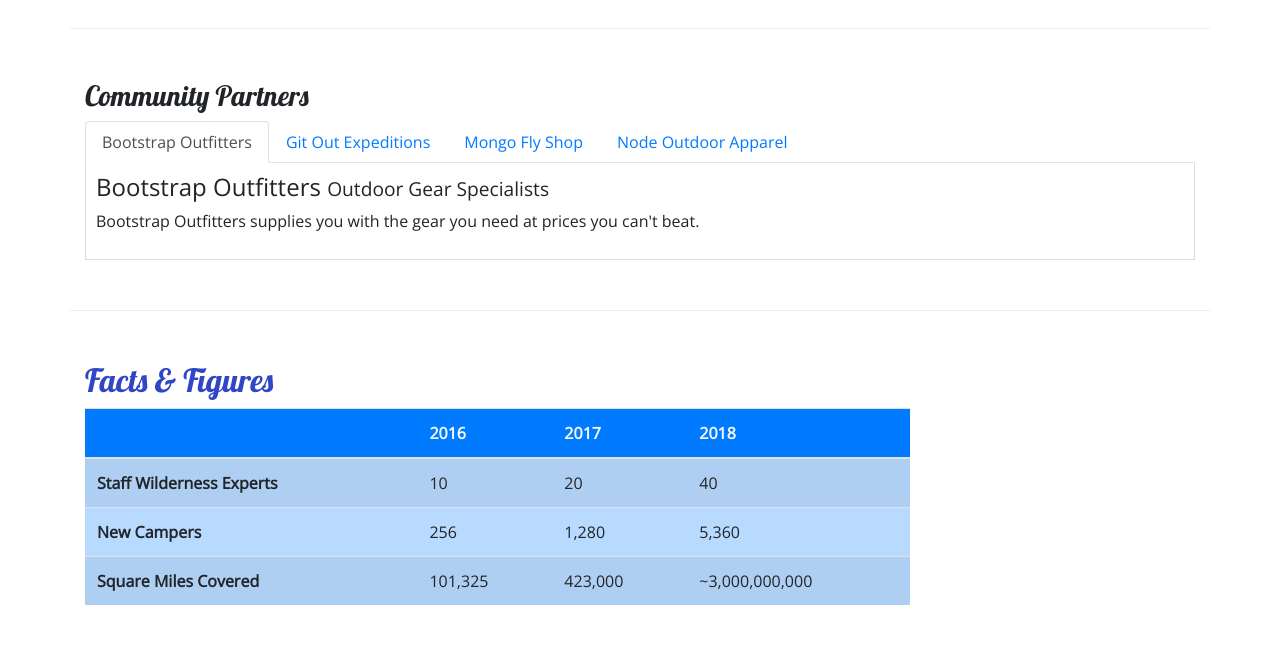
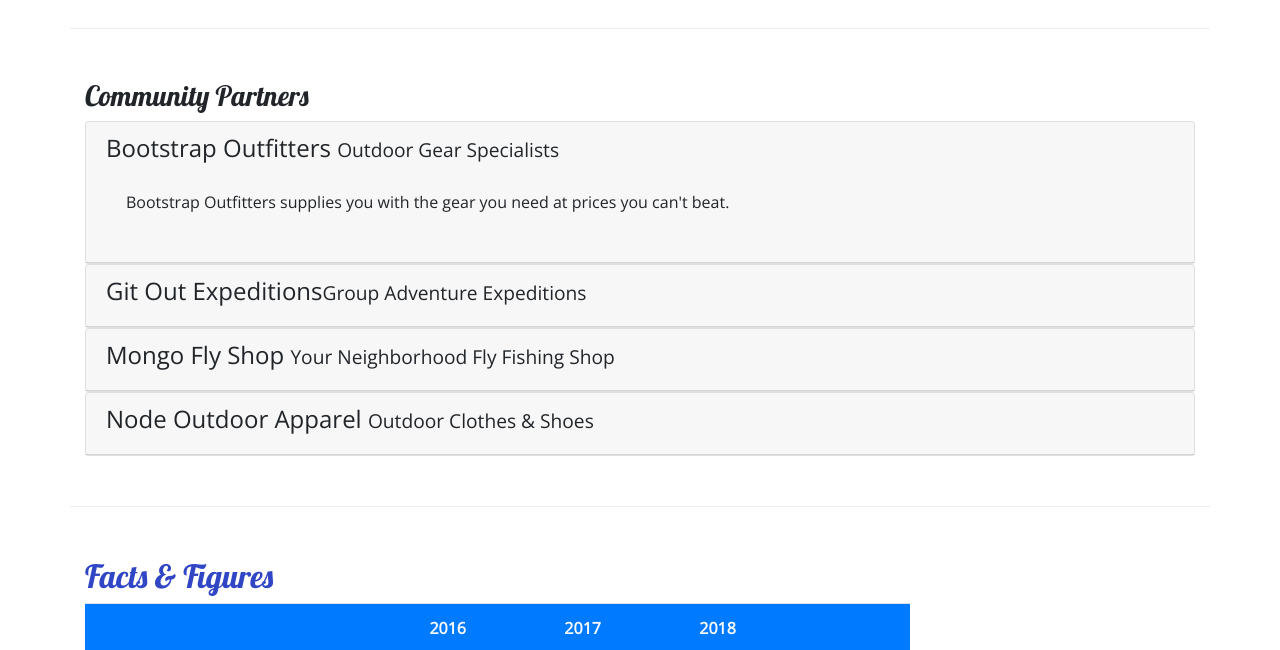
Before and after one commit to emerson-ang21/nucamp-bootstrap, a website: page aboutus.html in a window 1280 px wide. Shown: the part 800-1450 px from the top of the page. Drawn offline with nearby package versions, Linux system fonts and the light colour scheme.

Commit message:
Swapped Tabs with Accordion and commented CSS

```diff
--- a/aboutus.html
+++ b/aboutus.html
@@ -98,28 +98,63 @@
         <div class="row row-content">
             <div class="col">
                 <h3>Community Partners</h3>
-                <ul class="nav nav-tabs">
-                    <li class="nav-item"><a class="nav-link active" href="#bootstrap" role="tab" data-toggle="tab">Bootstrap Outfitters</a></li>
-                    <li class="nav-item"><a class="nav-link" href="#git" role="tab" data-toggle="tab">Git Out Expeditions</a></li>
-                    <li class="nav-item"><a class="nav-link" href="#mongo" role="tab" data-toggle="tab">Mongo Fly Shop</a></li>
-                    <li class="nav-item"><a class="nav-link" href="#node" role="tab" data-toggle="tab">Node Outdoor Apparel</a></li>
-                </ul>
-                <div class="tab-content">
-                    <div role="tabpanel" class="tab-pane fade show active" id="bootstrap">
-                        <h4>Bootstrap Outfitters <small>Outdoor Gear Specialists</small></h4>
-                        <p class="d-none d-sm-block">Bootstrap Outfitters supplies you with the gear you need at prices you can't beat.</p>
+
+                <div id="accordion">
+                    <div class="card">
+                        <div role="tab" class="card-header">
+                            <h4>
+                                <a data-toggle="collapse" data-target="#bootstrap">
+                                    Bootstrap Outfitters <small>Outdoor Gear Specialists</small>
+                                </a>
+                            </h4>
+                            <div class="collapse show" id="bootstrap" data-parent="#accordion">
+                                <div class="card-body">
+                                    <p class="d-none d-sm-block">Bootstrap Outfitters supplies you with the gear you need at prices you can't beat.</p>
+                                </div>
+                            </div>
+                        </div>
                     </div>
-                    <div role="tabpanel" class="tab-pane fade show" id="git">
-                        <h4>Git Out Expeditions <small>Group Adventure Expeditions</small></h4>
-                        <p class="d-none d-sm-block">Join Git Out Expeditions to explore new horizons with a group of other adventurers!</p>
+                    <div class="card">
+                        <div role="tab" class="card-header">
+                            <h4>
+                                <a class="collapsed" data-toggle="collapse" data-target="#git">
+                                    Git Out Expeditions<small>Group Adventure Expeditions</small>
+                                </a>
+                            </h4>
+                            <div class="collapse" id="git" data-parent="#accordion">
+                                <div class="card-body">
+                                    <p class="d-none d-sm-block">Join Git Out Expeditions to explore new horizons with a group of other adventurers!</p>
+                                </div>
+                            </div>
+                        </div>
                     </div>
-                    <div role="tabpanel" class="tab-pane fade show" id="mongo">
-                        <h4>Mongo Fly Shop <small>Your Neighborhood Fly Fishing Shop</small></h4>
-                        <p class="d-none d-sm-block">Need a new fishing pole, a tacklebox, or flies of all kinds? Stop by Mongo Fly Shop.</p>
+                    <div class="card">
+                        <div role="tab" class="card-header">
+                            <h4>
+                                <a class="collapsed" data-toggle="collapse" data-target="#mongo">
+                                    Mongo Fly Shop <small>Your Neighborhood Fly Fishing Shop</small>
+                                </a>
+                            </h4>
+                            <div class="collapse" id="mongo" data-parent="#accordion">
+                                <div class="card-body">
+                                    <p class="d-none d-sm-block">Need a new fishing pole, a tacklebox, or flies of all kinds? Stop by Mongo Fly Shop.</p>
+                                </div>
+                            </div>
+                        </div>
                     </div>
-                    <div role="tabpanel" class="tab-pane fade show" id="node">
-                        <h4>Node Outdoor Apparel <small>Outdoor Clothes &amp; Shoes</small></h4>
-                        <p class="d-none d-sm-block">From polar fleeces to swimsuits, hiking boots to waders, a visit to Node will be sure to get you covered.</p>
+                    <div class="card">
+                        <div role="tab" class="card-header">
+                            <h4>
+                                <a class="collapsed" data-toggle="collapse" data-target="#node">
+                                    Node Outdoor Apparel <small>Outdoor Clothes &amp; Shoes</small>
+                                </a>
+                            </h4>
+                            <div class="collapse" id="node" data-parent="#accordion">
+                                <div class="card-body">
+                                    <p class="d-none d-sm-block">From polar fleeces to swimsuits, hiking boots to waders, a visit to Node will be sure to get you covered.</p>
+                                </div>
+                            </div>
+                        </div>
                     </div>
                 </div>
             </div>
--- a/css/styles.css
+++ b/css/styles.css
@@ -35,9 +35,10 @@ header h2 {
 .navbar {
     background-color: #901CAD;
 }
-
+/*
 .tab-content {
     border: 1px solid #DDD;
     border-top: none;
     padding: 10px;
 }
+*/
```
